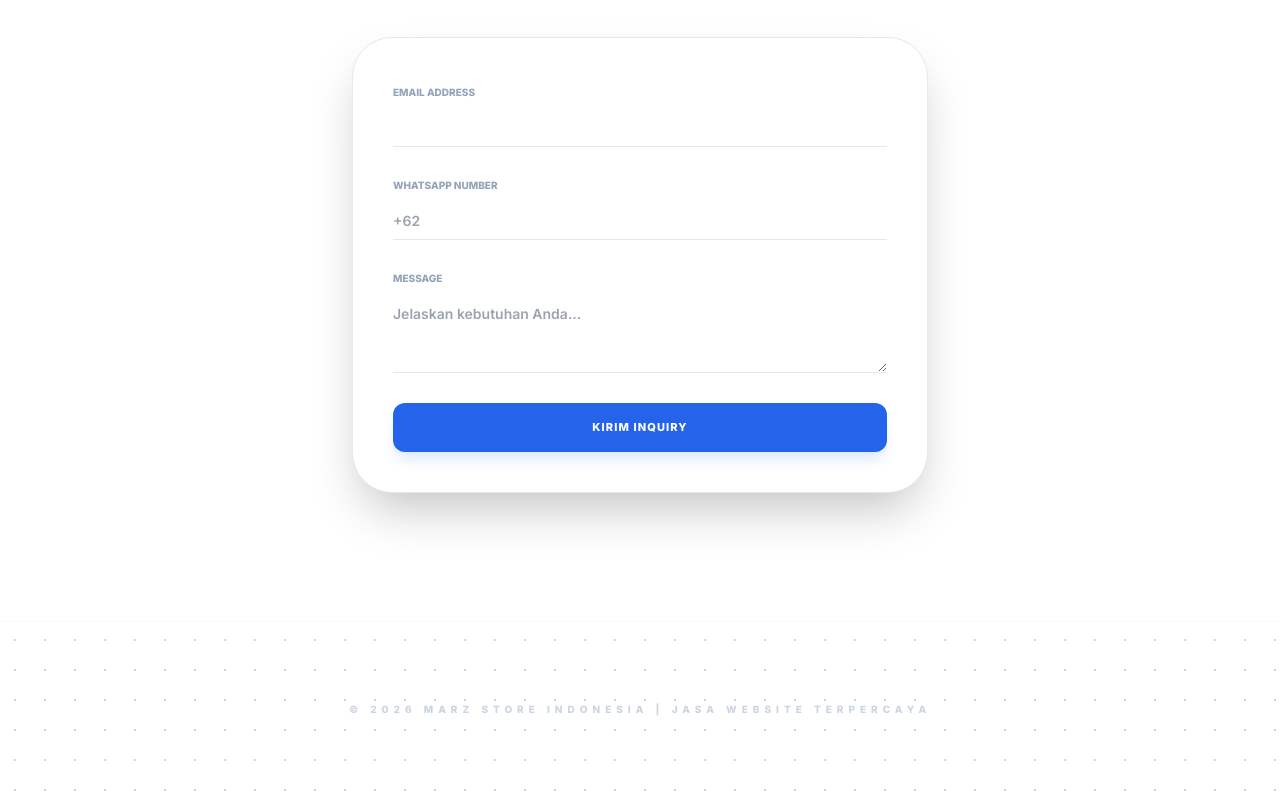
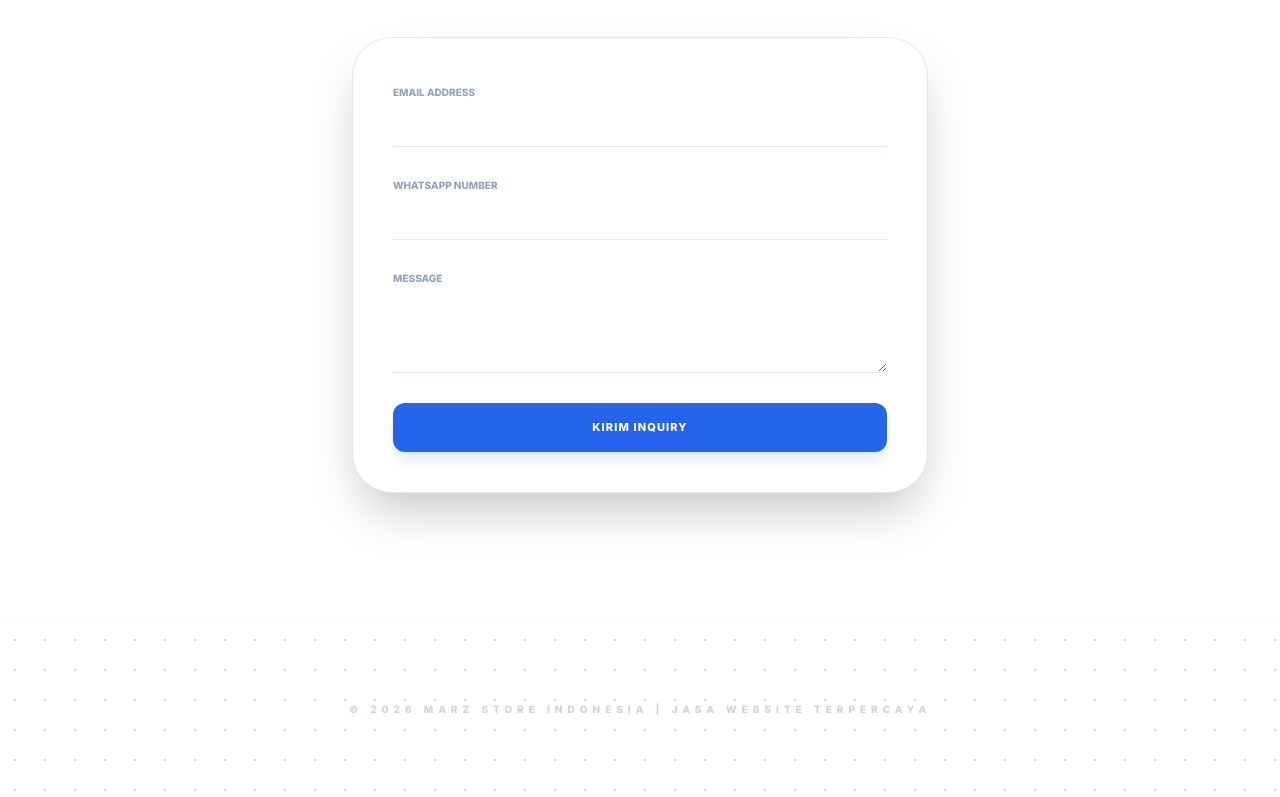
Before and after one commit to Hexazor-null/marz-store, a plain HTML site: page index.html in a window 1280 px wide. Shown: the part 1595-2392 px from the top of the page. Drawn offline with nearby package versions, Linux system fonts and the light colour scheme; some packages are replaced by stand-ins of ours; a script that the page names is missing.

Commit message:
last of step 1

```diff
--- a/index.html
+++ b/index.html
@@ -6,10 +6,9 @@
 
     <title>Marz Store | Jasa Pembuatan Website & Landing Page Profesional</title>
     <meta name="description" content="Jasa pembuatan website dan landing page profesional mulai 500rb. Digitalisasi bisnis Anda bersama Marz Store. Cepat, aman, dan terjangkau.">
-    <meta name="google-site-verification" content="PASTE_KODE_DARI_SEARCH_CONSOLE_LU_DI_SINI" />
-
     <meta name="keywords" content="jasa website, jasa landing page, buat web murah, marz store, web developer indonesia, jasa web bisnis">
     <meta name="author" content="Marz Store">
+
     <meta property="og:title" content="Marz Store | Jasa Website & Digital Solution">
     <meta property="og:description" content="Mulai Digitalisasi Bisnis Anda Tanpa Kompromi. Paket mulai 500rb!">
     <meta property="og:type" content="website">
@@ -37,7 +36,7 @@
 </head>
 <body class="hero-bg">
 
-    <a href="https://wa.link/bdw8nd"
+    <a href="https://wa.link/iaj1f9"
        target="_blank"
        class="fixed bottom-8 right-8 z-[100] bg-green-500 text-white p-4 rounded-full shadow-2xl hover:scale-110 transition-transform animate-wa flex items-center justify-center">
         <svg class="w-7 h-7" fill="currentColor" viewBox="0 0 24 24"><path d="M17.472 14.382c-.297-.149-1.758-.867-2.03-.967-.273-.099-.471-.148-.67.15-.197.297-.767.966-.94 1.164-.173.199-.347.223-.644.075-.297-.15-1.255-.463-2.39-1.475-.883-.788-1.48-1.761-1.653-2.059-.173-.297-.018-.458.13-.606.134-.133.298-.347.446-.52.149-.174.198-.298.298-.497.099-.198.05-.371-.025-.52-.075-.149-.669-1.612-.916-2.207-.242-.579-.487-.5-.669-.51-.173-.008-.371-.01-.57-.01-.198 0-.52.074-.792.372-.272.297-1.04 1.016-1.04 2.479 0 1.462 1.065 2.875 1.213 3.074.149.198 2.096 3.2 5.077 4.487.709.306 1.262.489 1.694.625.712.227 1.36.195 1.871.118.571-.085 1.758-.719 2.006-1.413.248-.694.248-1.289.173-1.413-.074-.124-.272-.198-.57-.347m-5.421 7.403h-.004a9.87 9.87 0 01-5.031-1.378l-.361-.214-3.741.982.998-3.648-.235-.374a9.86 9.86 0 01-1.51-5.26c.001-5.45 4.436-9.884 9.888-9.884 2.64 0 5.122 1.03 6.988 2.898a9.825 9.825 0 012.893 6.994c-.003 5.45-4.437 9.884-9.885 9.884m8.413-18.297A11.815 11.815 0 0012.05 0C5.495 0 .16 5.335.157 11.892c0 2.096.547 4.142 1.588 5.945L0 24l6.335-1.662c1.72.937 3.659 1.432 5.628 1.433h.005c6.554 0 11.89-5.335 11.893-11.893a11.821 11.821 0 00-3.48-8.413z"/></svg>
@@ -122,11 +121,11 @@
                 </div>
                 <div>
                     <label class="text-[10px] font-bold uppercase text-slate-400">WhatsApp Number</label>
-                    <input type="tel" id="whatsapp" required oninput="this.value = this.value.replace(/[^0-9+]/g, '')" class="w-full mt-2 border-b border-slate-200 outline-none py-2 text-sm font-semibold focus:border-blue-600 transition bg-transparent" placeholder="+62">
+                    <input type="tel" id="whatsapp" required oninput="this.value = this.value.replace(/[^0-9+]/g, '')" class="w-full mt-2 border-b border-slate-200 outline-none py-2 text-sm font-semibold focus:border-blue-600 transition bg-transparent" placeholder="">
                 </div>
                 <div>
                     <label class="text-[10px] font-bold uppercase text-slate-400">Message</label>
-                    <textarea id="pesan" required rows="3" class="w-full mt-2 border-b border-slate-200 outline-none py-2 text-sm font-semibold focus:border-blue-600 transition bg-transparent" placeholder="Jelaskan kebutuhan Anda..."></textarea>
+                    <textarea id="pesan" required rows="3" class="w-full mt-2 border-b border-slate-200 outline-none py-2 text-sm font-semibold focus:border-blue-600 transition bg-transparent" placeholder=""></textarea>
                 </div>
                 <button type="submit" id="btnSubmit" class="w-full bg-blue-600 text-white font-bold py-4 rounded-xl text-[11px] uppercase tracking-widest hover:bg-blue-700 transition shadow-lg shadow-blue-100">
                     Kirim Inquiry
@@ -161,7 +160,9 @@
                         headers: { 'Content-Type': 'application/json' },
                         body: JSON.stringify(payload)
                 });
+
                 const result = await res.json();
+
                 if (res.ok) {
                     confetti({ particleCount: 150, spread: 70, origin: { y: 0.6 }, colors: ['#2563eb', '#0f172a', '#ffffff'] });
                     Swal.fire({ title: 'BERHASIL', text: 'Pesan Anda sudah kami terima.', icon: 'success', confirmButtonColor: '#2563eb' });
```
